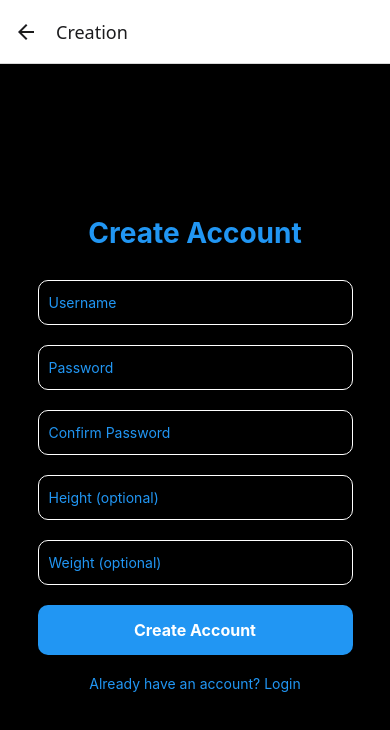
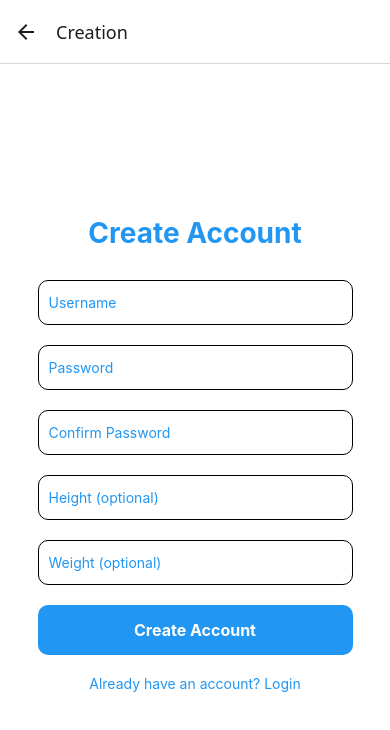
Before and after one commit to JaviM2425/Brogrammers-CSCI150-Project, a React Native app in the folder fitnesstracker/: screen /Creation in a window 390 px wide. Shown: the top 730 px of the page. Built offline with nearby package versions, Linux system fonts and the light colour scheme; no server answers.

Commit message:
Expogo update and temp homebutton
Updated Expo go and added a temporary home button for quick login while working on other pages.

```diff
--- a/fitnesstracker/Components/Creation.jsx
+++ b/fitnesstracker/Components/Creation.jsx
@@ -102,7 +102,7 @@
 const styles = StyleSheet.create({
   container: {
     flex: 1,
-    backgroundColor: "#000000ff",
+    backgroundColor: "#ffffffff",
     justifyContent: "center",
     alignItems: "center",
     padding: 20,
@@ -116,8 +116,8 @@
   input: {
     width: "90%",
     height: 45,
-    borderColor: "#ffffffff",
-    color: "#ffffffff",
+    borderColor: "#000000ff",
+    color: "#2196F3",
     borderWidth: 1,
     borderRadius: 10,
     paddingHorizontal: 10,
--- a/fitnesstracker/Components/Login.jsx
+++ b/fitnesstracker/Components/Login.jsx
@@ -65,7 +65,7 @@
 const styles = StyleSheet.create({
   container: {
     flex: 1,
-    backgroundColor: "#000000ff",
+    backgroundColor: "#ffffffff",
     justifyContent: "center",
     alignItems: "center",
     padding: 20,
@@ -79,8 +79,8 @@
   input: {
     width: "90%",
     height: 45,
-    borderColor: "#ffffffff",
-    color: "#ffffffff",
+    borderColor: "#000000ff",
+    color: "#2196F3",
     borderWidth: 1,
     borderRadius: 10,
     paddingHorizontal: 10,
--- a/fitnesstracker/Components/WelcomeScreen.jsx
+++ b/fitnesstracker/Components/WelcomeScreen.jsx
@@ -22,6 +22,14 @@
       >
         <Text style={styles.buttonText}>Create Account</Text>
       </TouchableOpacity>
+
+      <TouchableOpacity
+        style={[styles.button, styles.createButton]}
+        onPress={() => navigation.navigate("Home")}
+      >
+        <Text style={styles.buttonText}>Home</Text>
+      </TouchableOpacity>
+
     </View>
   );
 }
@@ -29,7 +37,7 @@
 const styles = StyleSheet.create({
   container: {
     flex: 1,
-    backgroundColor: "#000000ff",
+    backgroundColor: "#ffffffff",
     alignItems: "center",
     justifyContent: "center",
     padding: 20,
--- a/fitnesstracker/package.json
+++ b/fitnesstracker/package.json
@@ -12,7 +12,7 @@
     "@react-navigation/native": "^7.1.18",
     "@react-navigation/native-stack": "^7.5.1",
     "axios": "^1.12.2",
-    "expo": "54.0.20",
+    "expo": "54.0.22",
     "expo-status-bar": "~3.0.8",
     "react": "19.1.0",
     "react-dom": "19.1.0",
```
Also changed, not shown: 1 other file (tests, documents, lock files or other folders).
